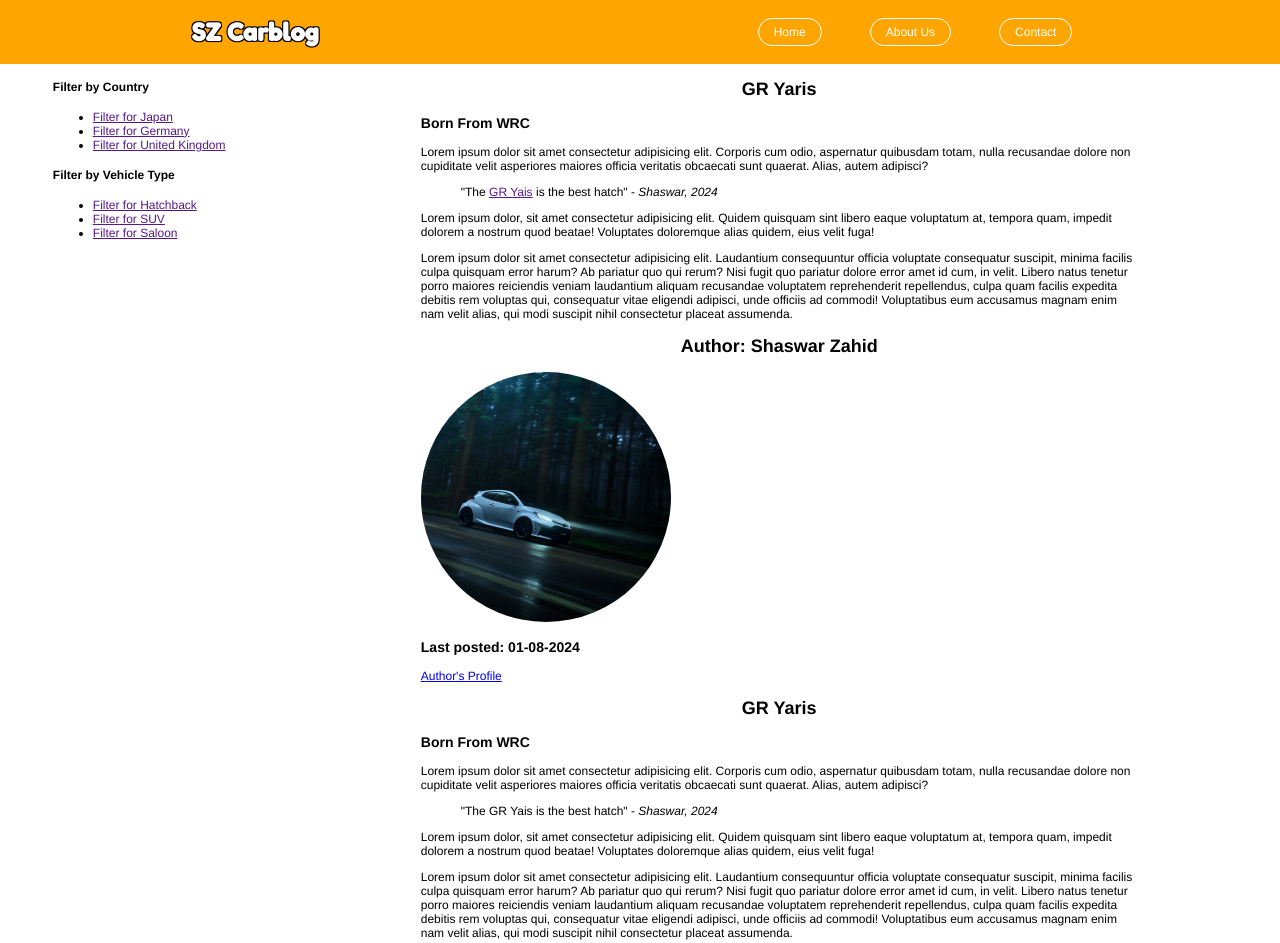
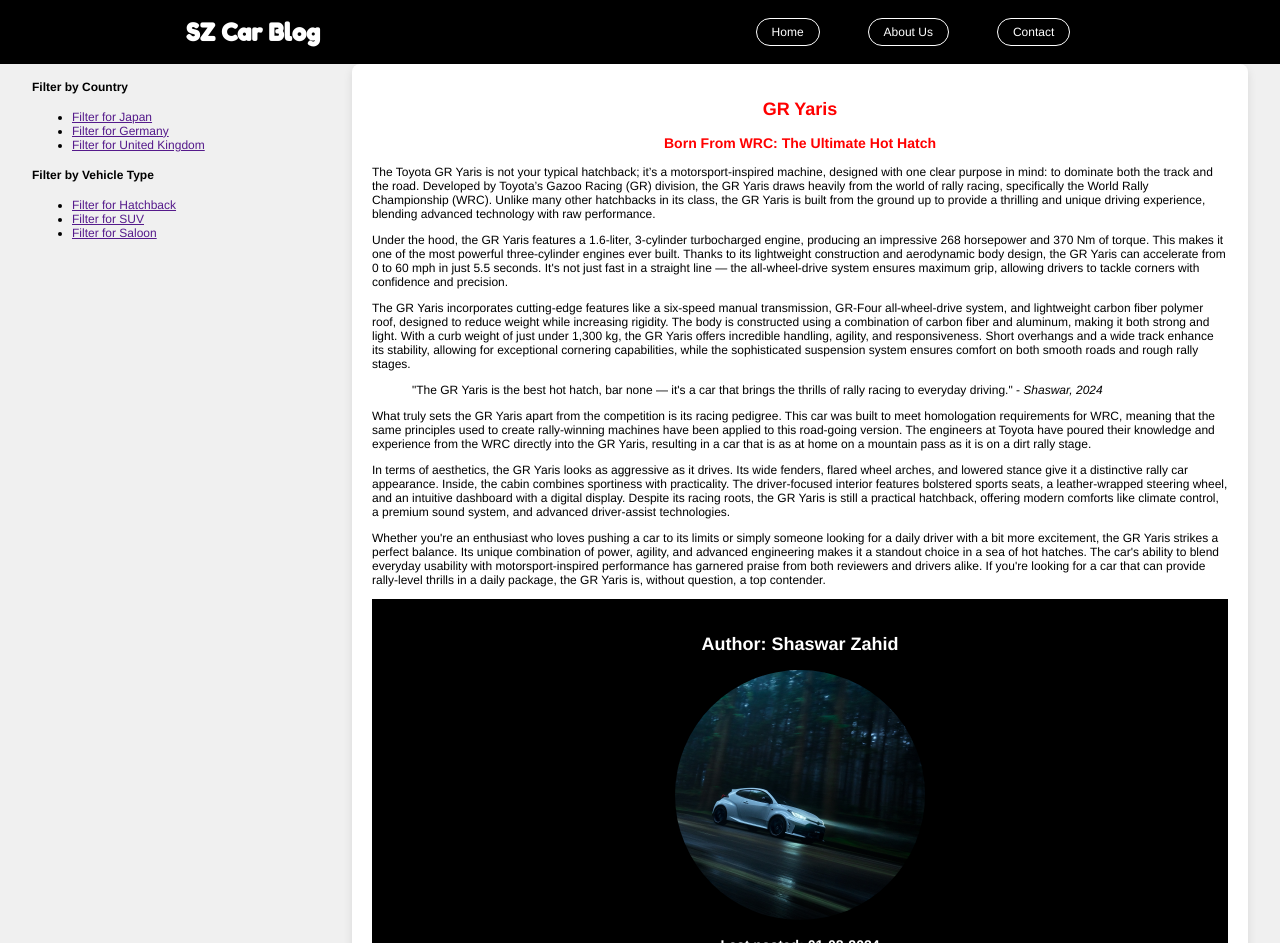
Before and after one commit to Shaswar1122/Shaswar1122.github.io, a plain HTML site: page index.html in a window 1280 px wide. Shown: the top 943 px of the page. Drawn offline with Linux system fonts and the light colour scheme.

Commit message:
Complete

```diff
--- a/index.html
+++ b/index.html
@@ -7,11 +7,11 @@
     <link rel="stylesheet" href="style.css">
     <script src="app.js"></script>
     <link rel="stylesheet" href="https://fonts.googleapis.com/css2?family=Fredoka+One&">
-    <title>SZ Car blog</title>
+    <title>SZ Car Blog</title>
 </head>
 <body>
     <header id="main-header">
-        <h1 id="logo">SZ Carblog</h1>
+        <h1 id="logo">SZ Car Blog</h1>
         <nav>
             <ul id="nav-ul">
                 <li><a href="" class="navbutton">Home</a></li>
@@ -34,7 +34,7 @@
                     </nav>
                 </section>
                 <section>
-                    <h4>Filter by Vehicle Type</h2>
+                    <h4>Filter by Vehicle Type</h4>
                     <nav>
                         <ul>
                             <li><a href="">Filter for Hatchback</a></li>
@@ -48,46 +48,34 @@
                 <article>
                     <header>
                         <h2>GR Yaris</h2>
-                        <h3>Born From WRC</h3>
+                        <h3>Born From WRC: The Ultimate Hot Hatch</h3>
                     </header>
                     <main>
-                        <p>Lorem ipsum dolor sit amet consectetur adipisicing elit. Corporis cum odio, aspernatur quibusdam totam, nulla recusandae dolore non cupiditate velit asperiores maiores officia veritatis obcaecati sunt quaerat. Alias, autem adipisci?</p>
+                        <p>The Toyota GR Yaris is not your typical hatchback; it’s a motorsport-inspired machine, designed with one clear purpose in mind: to dominate both the track and the road. Developed by Toyota’s Gazoo Racing (GR) division, the GR Yaris draws heavily from the world of rally racing, specifically the World Rally Championship (WRC). Unlike many other hatchbacks in its class, the GR Yaris is built from the ground up to provide a thrilling and unique driving experience, blending advanced technology with raw performance.</p>
+
+                        <p>Under the hood, the GR Yaris features a 1.6-liter, 3-cylinder turbocharged engine, producing an impressive 268 horsepower and 370 Nm of torque. This makes it one of the most powerful three-cylinder engines ever built. Thanks to its lightweight construction and aerodynamic body design, the GR Yaris can accelerate from 0 to 60 mph in just 5.5 seconds. It's not just fast in a straight line — the all-wheel-drive system ensures maximum grip, allowing drivers to tackle corners with confidence and precision.</p>
+
+                        <p>The GR Yaris incorporates cutting-edge features like a six-speed manual transmission, GR-Four all-wheel-drive system, and lightweight carbon fiber polymer roof, designed to reduce weight while increasing rigidity. The body is constructed using a combination of carbon fiber and aluminum, making it both strong and light. With a curb weight of just under 1,300 kg, the GR Yaris offers incredible handling, agility, and responsiveness. Short overhangs and a wide track enhance its stability, allowing for exceptional cornering capabilities, while the sophisticated suspension system ensures comfort on both smooth roads and rough rally stages.</p>
+
                         <blockquote>
-                            "The <a href="">GR Yais</a> is the best hatch" - <cite>Shaswar, 2024</cite>
+                            "The GR Yaris is the best hot hatch, bar none — it's a car that brings the thrills of rally racing to everyday driving." - <cite>Shaswar, 2024</cite>
                         </blockquote>
-                        <p>Lorem ipsum dolor, sit amet consectetur adipisicing elit. Quidem quisquam sint libero eaque voluptatum at, tempora quam, impedit dolorem a nostrum quod beatae! Voluptates doloremque alias quidem, eius velit fuga!</p>
-                        <p>Lorem ipsum dolor sit amet consectetur adipisicing elit. Laudantium consequuntur officia voluptate consequatur suscipit, minima facilis culpa quisquam error harum? Ab pariatur quo qui rerum? Nisi fugit quo pariatur dolore error amet id cum, in velit. Libero natus tenetur porro maiores reiciendis veniam laudantium aliquam recusandae voluptatem reprehenderit repellendus, culpa quam facilis expedita debitis rem voluptas qui, consequatur vitae eligendi adipisci, unde officiis ad commodi! Voluptatibus eum accusamus magnam enim nam velit alias, qui modi suscipit nihil consectetur placeat assumenda.</p>
+
+                        <p>What truly sets the GR Yaris apart from the competition is its racing pedigree. This car was built to meet homologation requirements for WRC, meaning that the same principles used to create rally-winning machines have been applied to this road-going version. The engineers at Toyota have poured their knowledge and experience from the WRC directly into the GR Yaris, resulting in a car that is as at home on a mountain pass as it is on a dirt rally stage.</p>
+
+                        <p>In terms of aesthetics, the GR Yaris looks as aggressive as it drives. Its wide fenders, flared wheel arches, and lowered stance give it a distinctive rally car appearance. Inside, the cabin combines sportiness with practicality. The driver-focused interior features bolstered sports seats, a leather-wrapped steering wheel, and an intuitive dashboard with a digital display. Despite its racing roots, the GR Yaris is still a practical hatchback, offering modern comforts like climate control, a premium sound system, and advanced driver-assist technologies.</p>
+
+                        <p>Whether you're an enthusiast who loves pushing a car to its limits or simply someone looking for a daily driver with a bit more excitement, the GR Yaris strikes a perfect balance. Its unique combination of power, agility, and advanced engineering makes it a standout choice in a sea of hot hatches. The car's ability to blend everyday usability with motorsport-inspired performance has garnered praise from both reviewers and drivers alike. If you're looking for a car that can provide rally-level thrills in a daily package, the GR Yaris is, without question, a top contender.</p>
                     </main>
                     <footer>
                         <h2>Author: Shaswar Zahid</h2>
-                        <img src="GRYaris.jpeg" alt="Bear Picture">
+                        <img src="GRYaris.jpeg" alt="GR Yaris">
                         <h3>Last posted: 01-08-2024</h3>
                         <a href="https://www.linkedin.com/in/shaswarzahid/" target="_blank">Author's Profile</a>
                     </footer>
                 </article>
-                <article>
-                    <header>
-                        <h2>GR Yaris</h2>
-                        <h3>Born From WRC</h3>
-                    </header>
-                    <main>
-                        <p>Lorem ipsum dolor sit amet consectetur adipisicing elit. Corporis cum odio, aspernatur quibusdam totam, nulla recusandae dolore non cupiditate velit asperiores maiores officia veritatis obcaecati sunt quaerat. Alias, autem adipisci?</p>
-                        <blockquote>
-                            "The GR Yais is the best hatch" - <cite>Shaswar, 2024</cite>
-                        </blockquote>
-                        <p>Lorem ipsum dolor, sit amet consectetur adipisicing elit. Quidem quisquam sint libero eaque voluptatum at, tempora quam, impedit dolorem a nostrum quod beatae! Voluptates doloremque alias quidem, eius velit fuga!</p>
-                        <p>Lorem ipsum dolor sit amet consectetur adipisicing elit. Laudantium consequuntur officia voluptate consequatur suscipit, minima facilis culpa quisquam error harum? Ab pariatur quo qui rerum? Nisi fugit quo pariatur dolore error amet id cum, in velit. Libero natus tenetur porro maiores reiciendis veniam laudantium aliquam recusandae voluptatem reprehenderit repellendus, culpa quam facilis expedita debitis rem voluptas qui, consequatur vitae eligendi adipisci, unde officiis ad commodi! Voluptatibus eum accusamus magnam enim nam velit alias, qui modi suscipit nihil consectetur placeat assumenda.</p>
-                    </main>
-                    <footer>
-                        <h2>Author: Shaswar Zahid</h2>
-                        <img src="GRYaris.jpeg" alt="Bear Picture">
-                        <h3>Last posted: 01-08-2024</h3>
-                        <a href="https://www.linkedin.com/in/shaswarzahid/" target="_blank">Author's Profile</a>
-                    </footer>
-                </article>
+
             </div>
-
-
         </div>
 
         <hr>
@@ -123,7 +111,7 @@
                 <option value="england">England</option>
                 <option value="scotland">Scotland</option>
                 <option value="wales">Wales</option>
-                <option value="northen_ireland">Northen Ireland</option>
+                <option value="northern_ireland">Northern Ireland</option>
             </select>
             <br><br><br>
 
@@ -135,13 +123,12 @@
             <br>
 
             <input type="submit" value="Send!">
-
         </form>
 
         <hr>
     </main>
     <footer>
-        <h2>SZ Carblog</h2>
+        <h2>SZ Car Blog</h2>
         <section>
             <nav>
                 <ul id="footer-ul">
--- a/style.css
+++ b/style.css
@@ -1,131 +1,114 @@
-html{
-    margin: 0px;
-}
-
-
-body{
+html, body {
+    margin: 0;
     font-family: Helvetica, Arial, sans-serif;
-    margin: 0px;
     font-size: 1.5vh;
 }
 
-
-
-body > main  article{
-    width: 80%;
-    margin: auto;
+body {
+    background-color: #f0f0f0;
 }
 
-#main-content{
-    display: flex;
-    justify-content: space-around;
-}
-
-#main-content > div{
-    width: 70%;
-}
-
-#main-header{
-    background-color: orange;
+#main-header {
+    background-color: #000;
     display: flex;
     height: 8vh;
     align-items: center;
     justify-content: space-around;
 }
 
-#nav-ul{
+#logo {
+    color: white;
+    font-family: "Fredoka One", sans-serif;
+    text-shadow: 1px 1px 0px black, -1px 1px 0px black, 1px -1px 0px black, -1px -1px 0px black;
+}
+
+#nav-ul {
     display: flex;
     justify-content: flex-start;
     align-items: center;
 }
 
-#nav-ul >li{
+#nav-ul > li {
     padding: 8px;
     margin: 16px;
 }
 
-
-
-body > header > nav > ul{
+body > header > nav > ul {
     list-style: none;
-    text-decoration: none;
 }
 
-
-.navbutton{
-    color: rgb(255, 255, 255);
+.navbutton {
+    color: #fff;
     text-decoration: none;
     padding: 6px 15px;
     border: 1px solid white;
     border-radius: 20px;
 }
 
-.navbutton:hover, :active{
-    background-color: white;
-    color: black;
+.navbutton:hover, .navbutton:active {
+    background-color: #f00;
+    color: white;
 }
 
-#logo{
-    color: white;
-    margin: 0px;
-    padding: 8px;
-    font-family: "Fredoka One", sans-serif;
-    text-shadow: 1px 1px 0px black, -1px 1px 0px black, 1px -1px 0px black, -1px -1px 0px black;
-
+#main-content {
+    display: flex;
+    justify-content: space-around;
 }
 
-h1{
-    margin: 0px;
-    padding: 8px;
+#main-content > div {
+    width: 70%;
 }
 
-h2{
+aside {
+    width: 20%;
+}
+
+article {
+    background-color: white;
+    border-radius: 8px;
+    padding: 20px;
+    margin-bottom: 20px;
+    box-shadow: 0 4px 10px rgba(0, 0, 0, 0.1);
+}
+
+article header h2, article header h3 {
+    color: #f00;
     text-align: center;
 }
 
-cite > a {
-    display: inline-block;
-    width: 100px;
-    height: 50px;
+footer {
+    background-color: #000;
+    color: white;
+    padding: 20px;
+    text-align: center;
 }
 
-ul{
-    margin: 0px;
-}
-
-body>footer{
-    background-color: orange;
+#footer-ul {
     display: flex;
-}
-
-#footer-ul{
-    display: flex;
+    justify-content: space-between;
     list-style: none;
 }
 
-#footer-ul > div > li{
+#footer-ul li {
     margin-left: 12px;
 }
 
-#footer-ul>div>li>a{
+#footer-ul li a {
     color: white;
     text-decoration: none;
 }
 
-img{
-    border-radius: 100%;
-}
-/* Center the form */
 form {
-    width: 50%; /* Adjust the width of the form as needed */
-    margin: 0 auto; /* Centers the form horizontally */
-    padding: 20px; /* Optional: Adds padding around the form */
-    background-color: #f5f5f5; /* Optional: Adds a background color for better visibility */
-    border-radius: 8px; /* Optional: Adds rounded corners */
-    box-shadow: 0px 0px 10px rgba(0, 0, 0, 0.1); /* Optional: Adds a subtle shadow for effect */
+    width: 50%;
+    margin: 0 auto;
+    padding: 20px;
+    background-color: #f5f5f5;
+    border-radius: 8px;
+    box-shadow: 0px 0px 10px rgba(0, 0, 0, 0.1);
 }
 
-img{
+img {
     height: 250px;
     width: 250px;
+    border-radius: 50%;
 }
```
